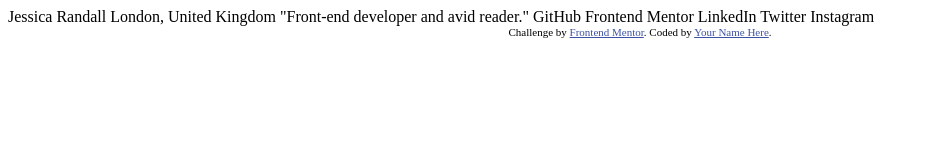
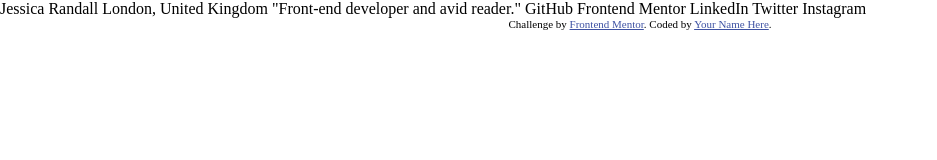
Before and after one commit to KMS56135/social-links-profile, a website: page index.html in a window 1280 px wide. Shown: the whole page, without its empty margins (0-937 px from the left). Drawn offline with Linux system fonts and the light colour scheme.

Commit message:
add normalize

```diff
--- a/index.html
+++ b/index.html
@@ -5,7 +5,7 @@
   <meta name="viewport" content="width=device-width, initial-scale=1.0"> <!-- displays site properly based on user's device -->
 
   <link rel="icon" type="image/png" sizes="32x32" href="./assets/images/favicon-32x32.png">
-
+  <link rel="stylesheet" href="/dist/styles.css">
   <title>Frontend Mentor | Social links profile</title>
 
   <!-- Feel free to remove these styles or customise in your own stylesheet 👍 -->
--- /dev/null
+++ b/src/css/main.scss
@@ -0,0 +1 @@
+@import "../../node_modules/normalize-scss/fork-version/normalize"
```
Also changed, not shown: package.json (added, +16 -0 lines), dist/styles.css (added), 2 other files.
